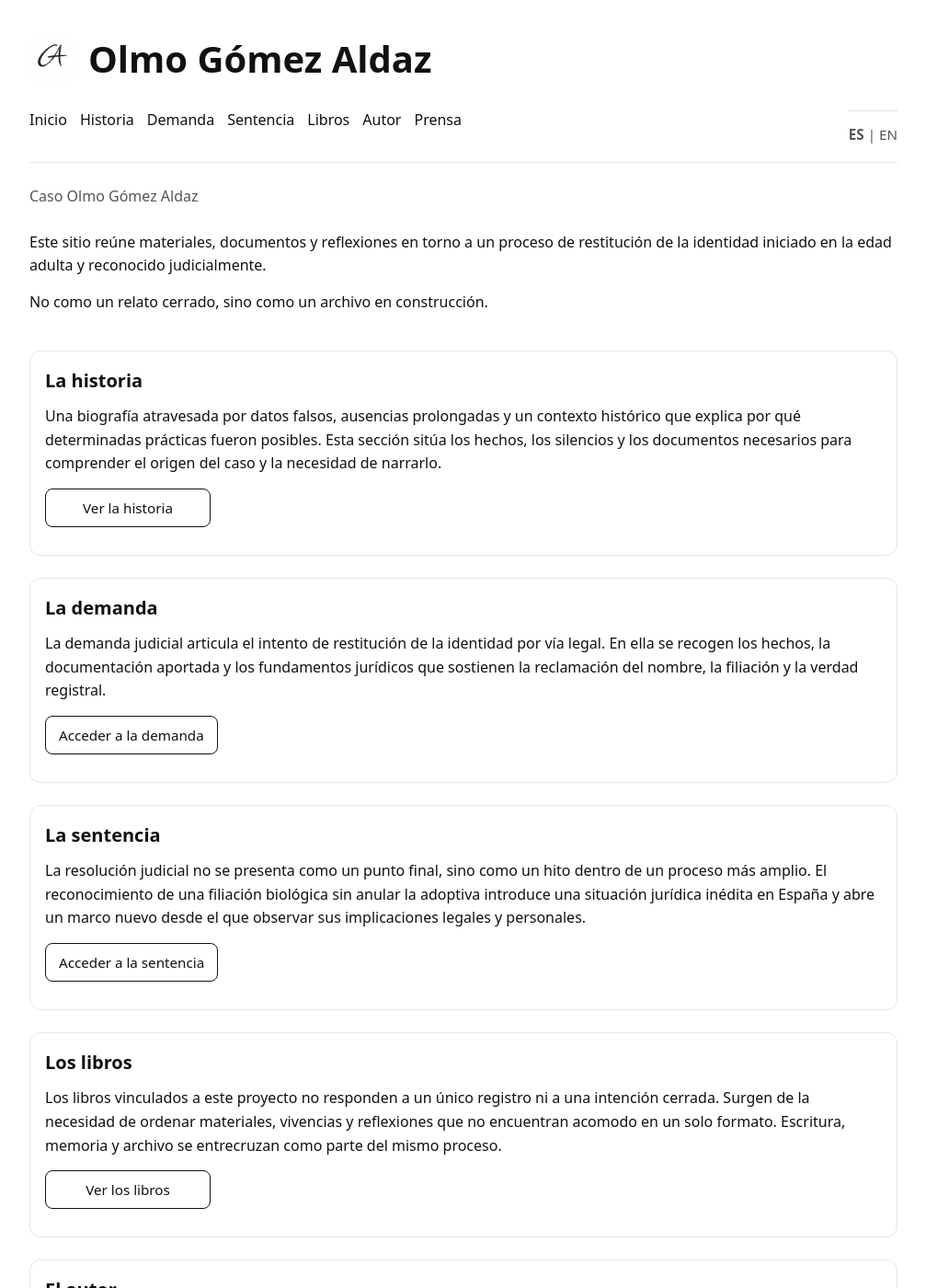
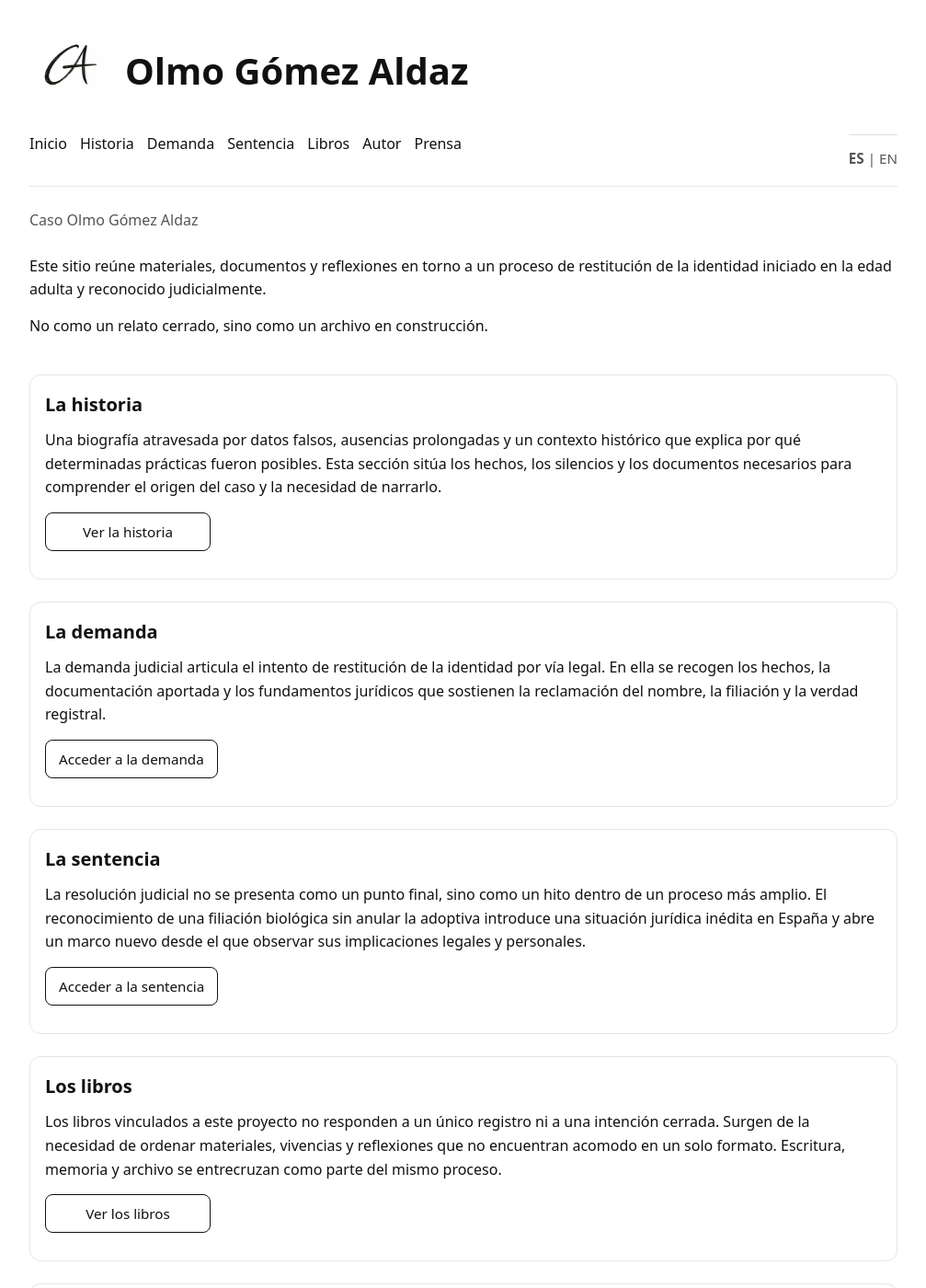
Before and after one commit to olmogaldaz/olmogaldaz.github.io, a Jekyll site: the page built from index.html, in a window 1280 px wide and 1400 px high. Shown: the whole window at 92% size, without its empty margins (136-1143 px from the left). Built offline with Jekyll 4.4.1, drawn with Linux system fonts in a browser that asks for light colours.

Commit message:
Update style.css

```diff
--- a/css/style.css
+++ b/css/style.css
@@ -86,7 +86,7 @@ header h1{
 }
 
 .site-title .logo-ga {
-  height: 50px;   /* ajusta si lo quieres más pequeño */
+  height: 90px;   /* ajusta si lo quieres más pequeño */
   width: auto;
   display: block;
 }
```
